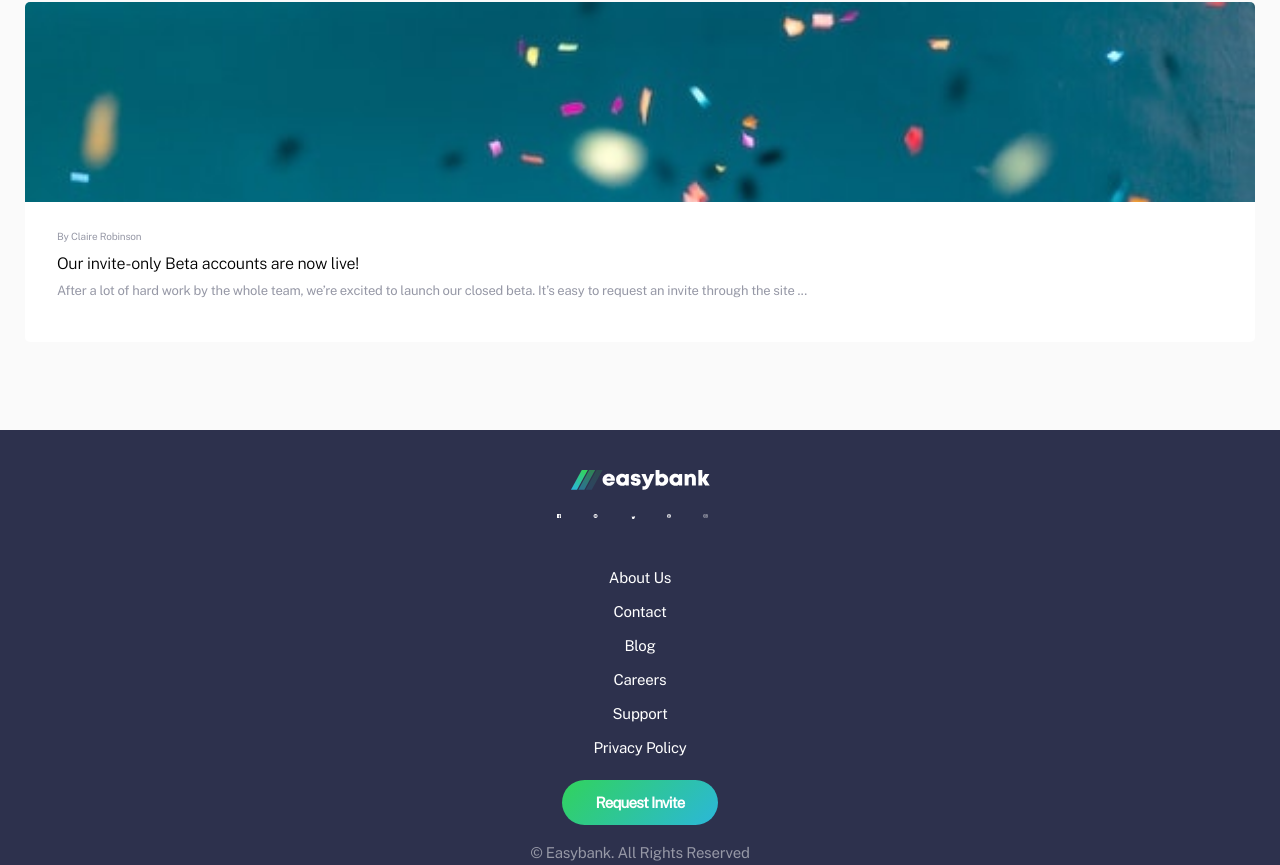
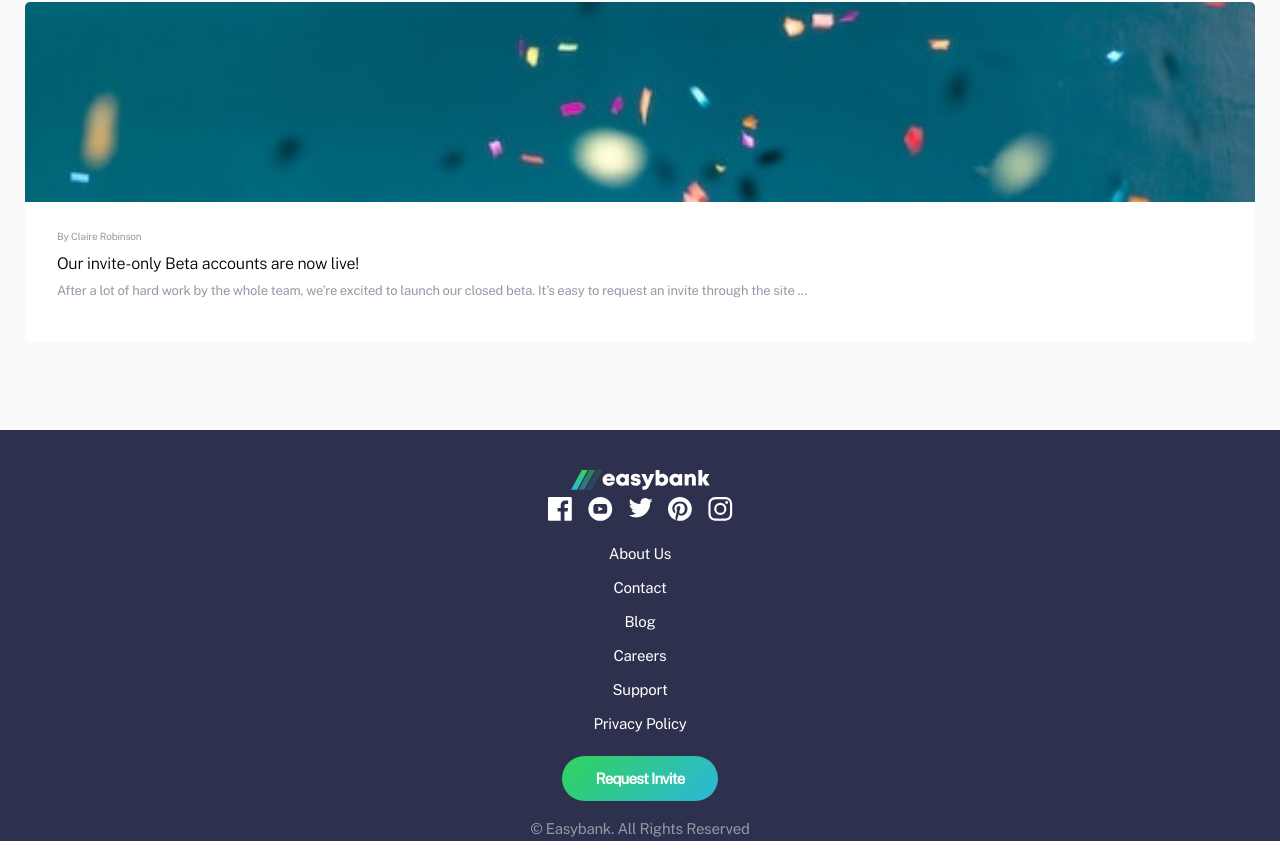
Before and after one commit to rmirville/easybank-landing-page, a website: page index.html in a window 1280 px wide. Shown: the part 3739-4604 px from the top of the page. After the commit the page ends 4580 px from the top, so only its background shows below. Drawn offline with nearby package versions, Linux system fonts and the light colour scheme.

Commit message:
resize footer icons

```diff
--- a/index.html
+++ b/index.html
@@ -202,23 +202,33 @@
 <footer class="footer">
   <div class="footer__section footer__section--first">
     <img class="footer__logo" src="./img/logo-dark.svg" alt="logo" />
-    <ul class="footer__icons menu">
-      <li class="footer__icon-ctx menu-link-ctx">
-        <a class="footer__link menu-link" href="#"><svg viewBox="0 0 100 100" class="footer__icon" xmlns="http://www.w3.org/2000/svg" width="20" height="20"><path d="M18.896 0H1.104C.494 0 0 .494 0 1.104v17.793C0 19.506.494 20 1.104 20h9.58v-7.745H8.076V9.237h2.606V7.01c0-2.583 1.578-3.99 3.883-3.99 1.104 0 2.052.082 2.329.119v2.7h-1.598c-1.254 0-1.496.597-1.496 1.47v1.928h2.989l-.39 3.018h-2.6V20h5.098c.608 0 1.102-.494 1.102-1.104V1.104C20 .494 19.506 0 18.896 0z"/></svg></a>
-      </li>
-      <li class="footer__icon-ctx menu-link-ctx">
-        <a class="footer__link menu-link" href="#"><svg viewBox="0 0 100 100" class="footer__icon" xmlns="http://www.w3.org/2000/svg" width="21" height="20"><path d="M10.333 0c-5.522 0-10 4.478-10 10 0 5.523 4.478 10 10 10 5.523 0 10-4.477 10-10 0-5.522-4.477-10-10-10zm3.701 14.077c-1.752.12-5.653.12-7.402 0C4.735 13.947 4.514 13.018 4.5 10c.014-3.024.237-3.947 2.132-4.077 1.749-.12 5.651-.12 7.402 0 1.898.13 2.118 1.059 2.133 4.077-.015 3.024-.238 3.947-2.133 4.077zM8.667 8.048l4.097 1.949-4.097 1.955V8.048z"/></svg></a>
-      </li>
-      <li class="footer__icon-ctx menu-link-ctx">
-        <a class="footer__link menu-link" href="#"><svg viewBox="0 0 100 100" class="footer__icon" xmlns="http://www.w3.org/2000/svg" width="21" height="18"><path d="M20.667 2.797a8.192 8.192 0 01-2.357.646 4.11 4.11 0 001.804-2.27 8.22 8.22 0 01-2.606.996A4.096 4.096 0 0014.513.873c-2.649 0-4.595 2.472-3.997 5.038a11.648 11.648 0 01-8.457-4.287 4.109 4.109 0 001.27 5.478A4.086 4.086 0 011.47 6.59c-.045 1.901 1.317 3.68 3.29 4.075a4.113 4.113 0 01-1.853.07 4.106 4.106 0 003.834 2.85 8.25 8.25 0 01-6.075 1.7 11.616 11.616 0 006.29 1.843c7.618 0 11.922-6.434 11.662-12.205a8.354 8.354 0 002.048-2.124z"/></svg></a>
-      </li>
-      <li class="footer__icon-ctx menu-link-ctx">
-        <a class="footer__link menu-link" href="#"><svg viewBox="0 0 100 100" class="footer__icon" xmlns="http://www.w3.org/2000/svg" width="20" height="20"><path d="M10 0C4.478 0 0 4.477 0 10c0 4.237 2.636 7.855 6.356 9.312-.088-.791-.167-2.005.035-2.868.182-.78 1.172-4.97 1.172-4.97s-.299-.6-.299-1.486c0-1.39.806-2.428 1.81-2.428.852 0 1.264.64 1.264 1.408 0 .858-.545 2.14-.828 3.33-.236.995.5 1.807 1.48 1.807 1.778 0 3.144-1.874 3.144-4.58 0-2.393-1.72-4.068-4.177-4.068-2.845 0-4.515 2.135-4.515 4.34 0 .859.331 1.781.745 2.281a.3.3 0 01.069.288l-.278 1.133c-.044.183-.145.223-.335.134-1.249-.581-2.03-2.407-2.03-3.874 0-3.154 2.292-6.052 6.608-6.052 3.469 0 6.165 2.473 6.165 5.776 0 3.447-2.173 6.22-5.19 6.22-1.013 0-1.965-.525-2.291-1.148l-.623 2.378c-.226.869-.835 1.958-1.244 2.621.937.29 1.931.446 2.962.446 5.522 0 10-4.477 10-10S15.522 0 10 0z"/></svg></a>
-      </li>
-      <li class="footer__icon-ctx menu-link-ctx">
-        <a class="footer__link menu-link" href="#"><svg viewBox="0 0 100 100" class="footer__icon" xmlns="http://www.w3.org/2000/svg" width="21" height="20"><path d="M10.333 1.802c2.67 0 2.987.01 4.042.059 2.71.123 3.976 1.409 4.1 4.099.048 1.054.057 1.37.057 4.04 0 2.672-.01 2.988-.058 4.042-.124 2.687-1.386 3.975-4.099 4.099-1.055.048-1.37.058-4.042.058-2.67 0-2.986-.01-4.04-.058-2.717-.124-3.976-1.416-4.1-4.1-.048-1.054-.058-1.37-.058-4.041 0-2.67.01-2.986.058-4.04.124-2.69 1.387-3.977 4.1-4.1 1.054-.048 1.37-.058 4.04-.058zm0-1.802C7.618 0 7.278.012 6.211.06 2.579.227.56 2.242.394 5.877.345 6.944.334 7.284.334 10s.011 3.057.06 4.123c.166 3.632 2.181 5.65 5.816 5.817 1.068.048 1.408.06 4.123.06 2.716 0 3.057-.012 4.124-.06 3.628-.167 5.651-2.182 5.816-5.817.049-1.066.06-1.407.06-4.123s-.011-3.056-.06-4.122C20.11 2.249 18.093.228 14.458.06 13.39.01 13.049 0 10.333 0zm0 4.865a5.135 5.135 0 100 10.27 5.135 5.135 0 000-10.27zm0 8.468a3.333 3.333 0 110-6.666 3.333 3.333 0 010 6.666zm5.339-9.87a1.2 1.2 0 10-.001 2.4 1.2 1.2 0 000-2.4z"/></svg></a>
-      </li>
-    </ul>
+    <div class="footer__icons">
+      <a class="footer__icon-link menu-link" href="#">
+        <svg class="footer__icon-ctx" viewBox="0 0 21 21" preserveAspectRatio="xMidYMid meet" xmlns="http://www.w3.org/2000/svg">
+          <path class="footer__icon" d="M18.896 0H1.104C.494 0 0 .494 0 1.104v17.793C0 19.506.494 20 1.104 20h9.58v-7.745H8.076V9.237h2.606V7.01c0-2.583 1.578-3.99 3.883-3.99 1.104 0 2.052.082 2.329.119v2.7h-1.598c-1.254 0-1.496.597-1.496 1.47v1.928h2.989l-.39 3.018h-2.6V20h5.098c.608 0 1.102-.494 1.102-1.104V1.104C20 .494 19.506 0 18.896 0z"/>
+        </svg>
+      </a>
+      <a class="footer__icon-link menu-link" href="#">
+        <svg class="footer__icon-ctx" viewBox="0 0 21 21" preserveAspectRatio="xMidYMid meet" xmlns="http://www.w3.org/2000/svg">
+          <path class="footer__icon" d="M10.333 0c-5.522 0-10 4.478-10 10 0 5.523 4.478 10 10 10 5.523 0 10-4.477 10-10 0-5.522-4.477-10-10-10zm3.701 14.077c-1.752.12-5.653.12-7.402 0C4.735 13.947 4.514 13.018 4.5 10c.014-3.024.237-3.947 2.132-4.077 1.749-.12 5.651-.12 7.402 0 1.898.13 2.118 1.059 2.133 4.077-.015 3.024-.238 3.947-2.133 4.077zM8.667 8.048l4.097 1.949-4.097 1.955V8.048z"/>
+        </svg>
+      </a>
+      <a class="footer__icon-link menu-link" href="#">
+        <svg class="footer__icon-ctx" viewBox="0 0 21 21" preserveAspectRatio="xMidYMid meet" xmlns="http://www.w3.org/2000/svg">
+          <path class="footer__icon" d="M20.667 2.797a8.192 8.192 0 01-2.357.646 4.11 4.11 0 001.804-2.27 8.22 8.22 0 01-2.606.996A4.096 4.096 0 0014.513.873c-2.649 0-4.595 2.472-3.997 5.038a11.648 11.648 0 01-8.457-4.287 4.109 4.109 0 001.27 5.478A4.086 4.086 0 011.47 6.59c-.045 1.901 1.317 3.68 3.29 4.075a4.113 4.113 0 01-1.853.07 4.106 4.106 0 003.834 2.85 8.25 8.25 0 01-6.075 1.7 11.616 11.616 0 006.29 1.843c7.618 0 11.922-6.434 11.662-12.205a8.354 8.354 0 002.048-2.124z"/>
+        </svg>
+      </a>
+      <a class="footer__icon-link menu-link" href="#">
+        <svg class="footer__icon-ctx" viewBox="0 0 21 21" preserveAspectRatio="xMidYMid meet" xmlns="http://www.w3.org/2000/svg">
+          <path class="footer__icon" d="M10 0C4.478 0 0 4.477 0 10c0 4.237 2.636 7.855 6.356 9.312-.088-.791-.167-2.005.035-2.868.182-.78 1.172-4.97 1.172-4.97s-.299-.6-.299-1.486c0-1.39.806-2.428 1.81-2.428.852 0 1.264.64 1.264 1.408 0 .858-.545 2.14-.828 3.33-.236.995.5 1.807 1.48 1.807 1.778 0 3.144-1.874 3.144-4.58 0-2.393-1.72-4.068-4.177-4.068-2.845 0-4.515 2.135-4.515 4.34 0 .859.331 1.781.745 2.281a.3.3 0 01.069.288l-.278 1.133c-.044.183-.145.223-.335.134-1.249-.581-2.03-2.407-2.03-3.874 0-3.154 2.292-6.052 6.608-6.052 3.469 0 6.165 2.473 6.165 5.776 0 3.447-2.173 6.22-5.19 6.22-1.013 0-1.965-.525-2.291-1.148l-.623 2.378c-.226.869-.835 1.958-1.244 2.621.937.29 1.931.446 2.962.446 5.522 0 10-4.477 10-10S15.522 0 10 0z"/>
+        </svg>
+      </a>
+      <a class="footer__icon-link menu-link" href="#">
+        <svg class="footer__icon-ctx" viewBox="0 0 21 21" preserveAspectRatio="xMidYMid meet" xmlns="http://www.w3.org/2000/svg">
+          <path class="footer__icon" d="M10.333 1.802c2.67 0 2.987.01 4.042.059 2.71.123 3.976 1.409 4.1 4.099.048 1.054.057 1.37.057 4.04 0 2.672-.01 2.988-.058 4.042-.124 2.687-1.386 3.975-4.099 4.099-1.055.048-1.37.058-4.042.058-2.67 0-2.986-.01-4.04-.058-2.717-.124-3.976-1.416-4.1-4.1-.048-1.054-.058-1.37-.058-4.041 0-2.67.01-2.986.058-4.04.124-2.69 1.387-3.977 4.1-4.1 1.054-.048 1.37-.058 4.04-.058zm0-1.802C7.618 0 7.278.012 6.211.06 2.579.227.56 2.242.394 5.877.345 6.944.334 7.284.334 10s.011 3.057.06 4.123c.166 3.632 2.181 5.65 5.816 5.817 1.068.048 1.408.06 4.123.06 2.716 0 3.057-.012 4.124-.06 3.628-.167 5.651-2.182 5.816-5.817.049-1.066.06-1.407.06-4.123s-.011-3.056-.06-4.122C20.11 2.249 18.093.228 14.458.06 13.39.01 13.049 0 10.333 0zm0 4.865a5.135 5.135 0 100 10.27 5.135 5.135 0 000-10.27zm0 8.468a3.333 3.333 0 110-6.666 3.333 3.333 0 010 6.666zm5.339-9.87a1.2 1.2 0 10-.001 2.4 1.2 1.2 0 000-2.4z"/>
+        </svg>
+      </a>
+    </div>
   </div>
   <nav class="footer__nav">
     <ul class="footer__links menu">
--- a/styles/sass/_layout.sass
+++ b/styles/sass/_layout.sass
@@ -120,10 +120,19 @@
 
 .footer__icons
   display: flex
-  justify-content: center
+  width: 185px
+  margin-left: auto
+  margin-right: auto
+  justify-content: space-between
+  align-items: center
+
+.footer__icon-link
+  height: auto
+  max-height: 25px
 
 .footer__icon-ctx
-  margin: 0 8px
+  width: 25px
+  height: 25px
 
 .footer__icon
   fill: $color-ctx-dark-link
```
Also changed, not shown: styles/styles.css, 1 other file.
